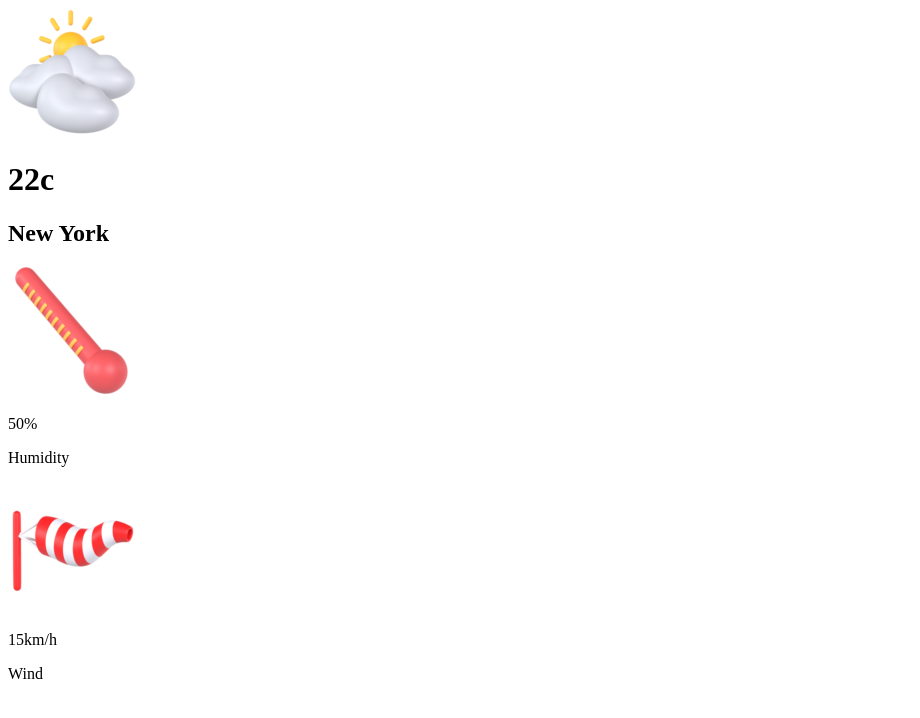
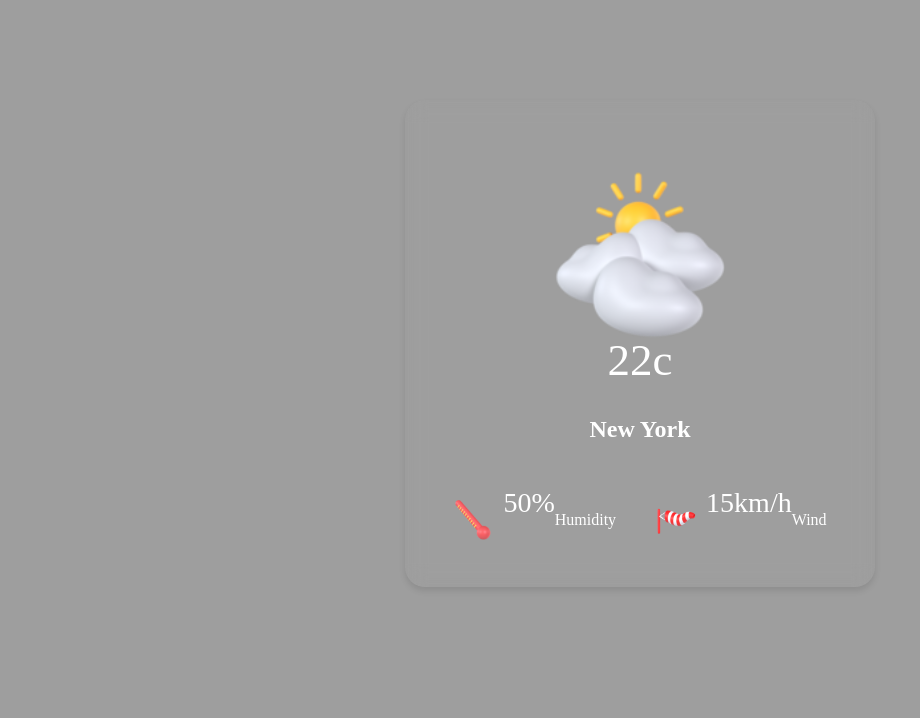
Before and after one commit to ZakariaBenlamkadam/weather-app, a website: page weather.html in a window 1280 px wide. Shown: the whole page, without its empty margins (0-920 px from the left). Drawn offline with Linux system fonts and the light colour scheme; the site is published under a folder, as on GitHub Pages, so addresses that start at the root find nothing.

Commit message:
Fix font and CSS paths for GitHub Pages

```diff
--- a/weather.css
+++ b/weather.css
@@ -11,7 +11,7 @@
 body{
     background: #222;
     height: 100vh;
-    background-image: url('images/back2.jpg');
+    background-image: url('./images/back2.jpg');
     background-size: cover;
     background-repeat: no-repeat;
 }
--- a/weather.html
+++ b/weather.html
@@ -8,7 +8,7 @@
       rel="stylesheet"
       href="https://fonts.googleapis.com/css?family=Open+Sans"
     />
-    <link rel="stylesheet" href="/weather-app/weather.css">
+    <link rel="stylesheet" href="./weather.css">
 
 
     <title>Weather App</title>
```
